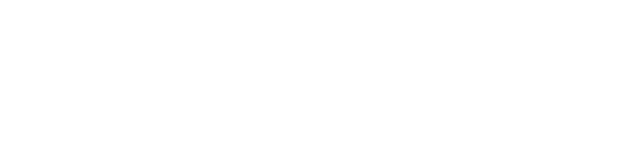
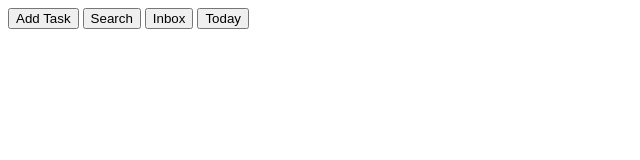
Before and after one commit to AlexVNep/ToDo-List, a website built with webpack: page src/index.html in a window 1280 px wide. Shown: the whole page, without its empty margins (0-640 px from the left). Built offline with nearby package versions, Linux system fonts and the light colour scheme.

Commit message:
Add nav buttons to HTML main page

```diff
--- a/src/index.html
+++ b/src/index.html
@@ -5,7 +5,12 @@
     <meta name="viewport" content="width=device-width, initial-scale=1.0" />
   </head>
   <body>
-    <nav></nav>
+    <nav class="nav">
+      <button class="addTaskBtn">Add Task</button>
+      <button class="searchBtn">Search</button>
+      <button class="inboxBtn">Inbox</button>
+      <button class="todayBtn">Today</button>
+    </nav>
     <div class="container"></div>
   </body>
 </html>
```
